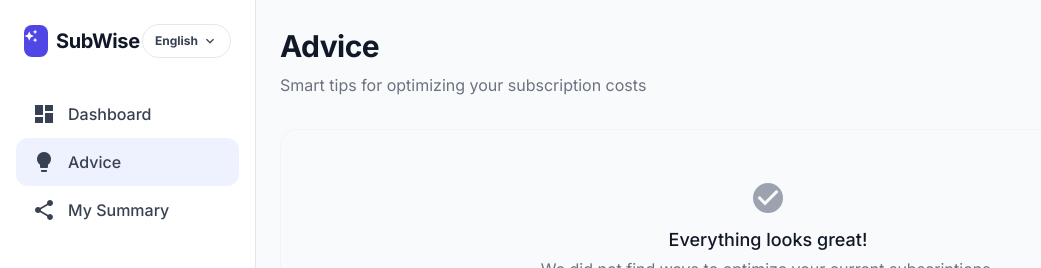
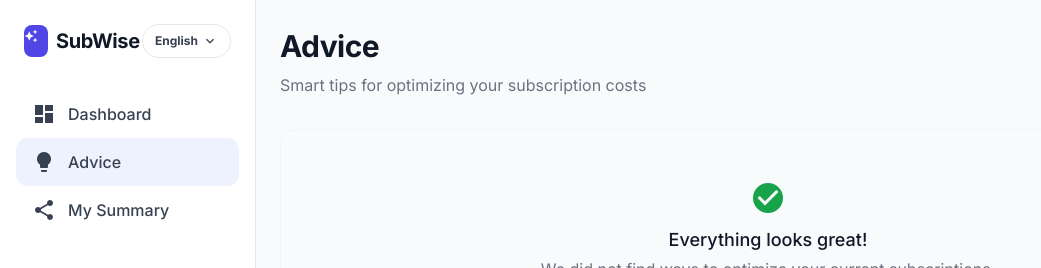
Before and after one commit to Nixyar/subwise, an Angular app: page /insight in a window 1280 px wide. Shown: the top 268 px of the page, without its empty margins (0-1041 px from the left). Built offline with nearby package versions, Linux system fonts and the light colour scheme.

Commit message:
Polish the empty insights state icon color

```diff
--- a/src/app/features/insights/insights.component.scss
+++ b/src/app/features/insights/insights.component.scss
@@ -175,7 +175,7 @@
   width: 2.5rem;
   height: 2.5rem;
   margin-bottom: 0.5rem;
-  color: #9ca3af;
+  color: #16a34a;
   font-size: 2.25rem;
   line-height: 1;
   overflow: visible;
```
